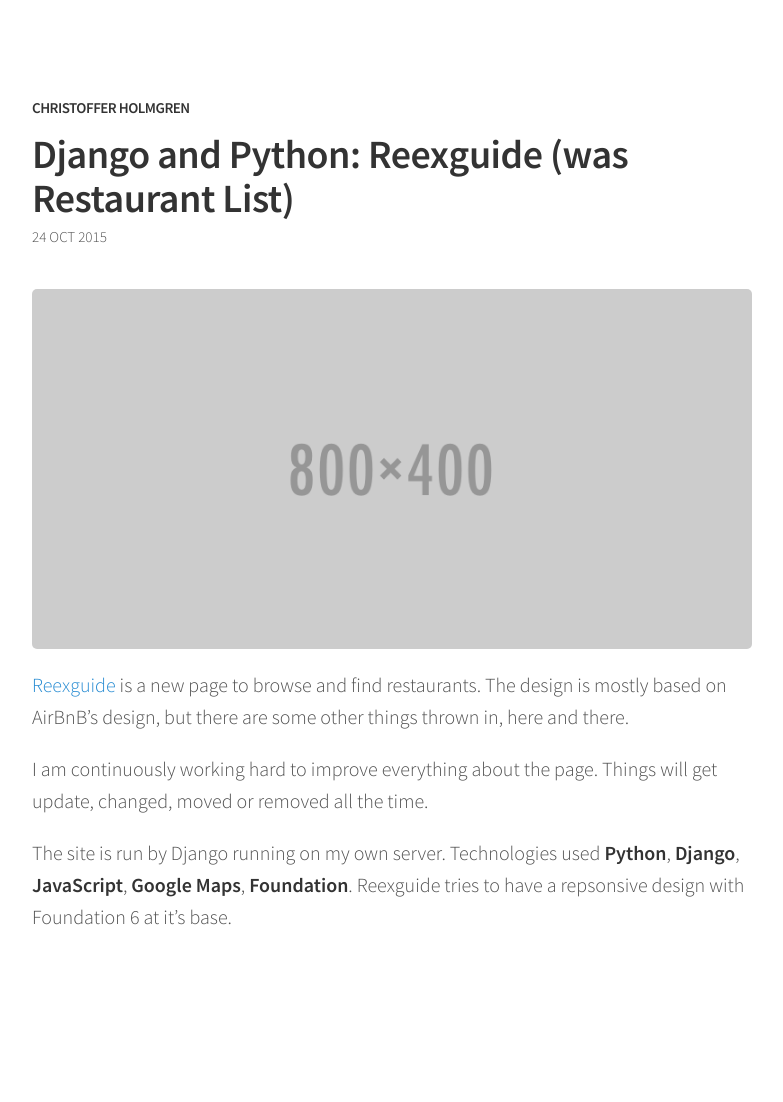
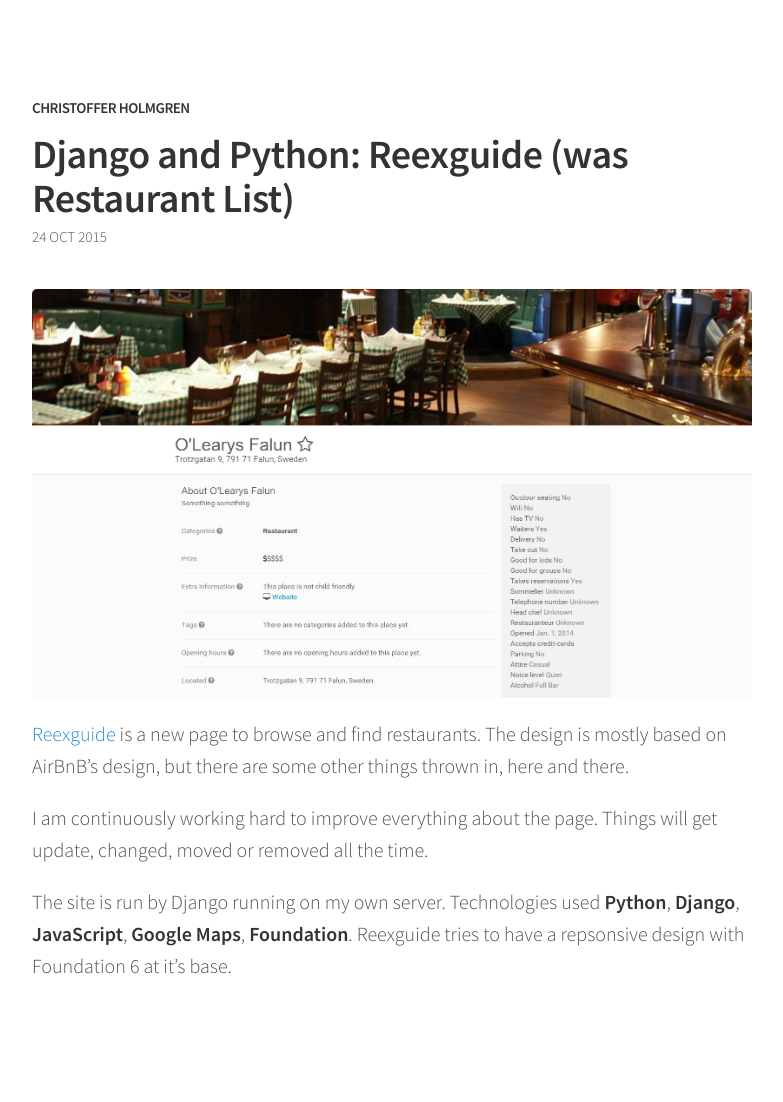
Before and after one commit to CCHolmgren/ccholmgren.github.io, a Jekyll site: the page built from _posts/2015-10-24-restaurant-list.md, in a window 1280 px wide. Shown: the whole page, without its empty margins (248-1031 px from the left). Built offline with Jekyll 4.4.1, drawn with Linux system fonts in a browser that asks for light colours; before the commit the page ends 1053 px from its top, so only the background shows below that.

Commit message:
Update 2015-10-24-restaurant-list.md

```diff
--- a/_posts/2015-10-24-restaurant-list.md
+++ b/_posts/2015-10-24-restaurant-list.md
@@ -2,9 +2,9 @@
 title: "Django and Python: Reexguide (was Restaurant List)"
 ---
 
-![Reexguide, current version](/images/-text.png "Large example image")
+![Reexguide, current version](/images/ss+2015-10-25+at+02.07.36.jpg)
 
- [Reexguide](https://www.reexguide.com) is a new page to browse and find restaurants. The design is mostly based on AirBnB's design, but there are some other things thrown in, here and there.
+[Reexguide](https://www.reexguide.com) is a new page to browse and find restaurants. The design is mostly based on AirBnB's design, but there are some other things thrown in, here and there.
 
 I am continuously working hard to improve everything about the page. Things will get update, changed, moved or removed all the time.
 
```
